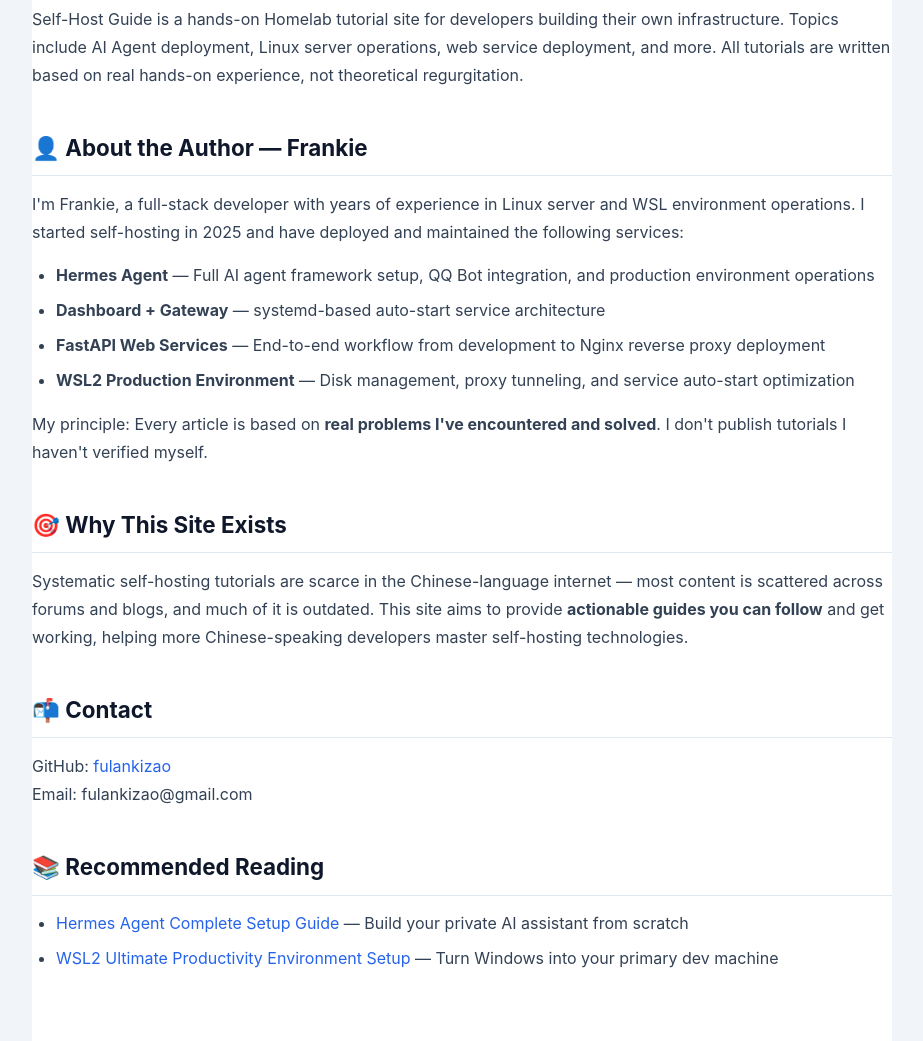
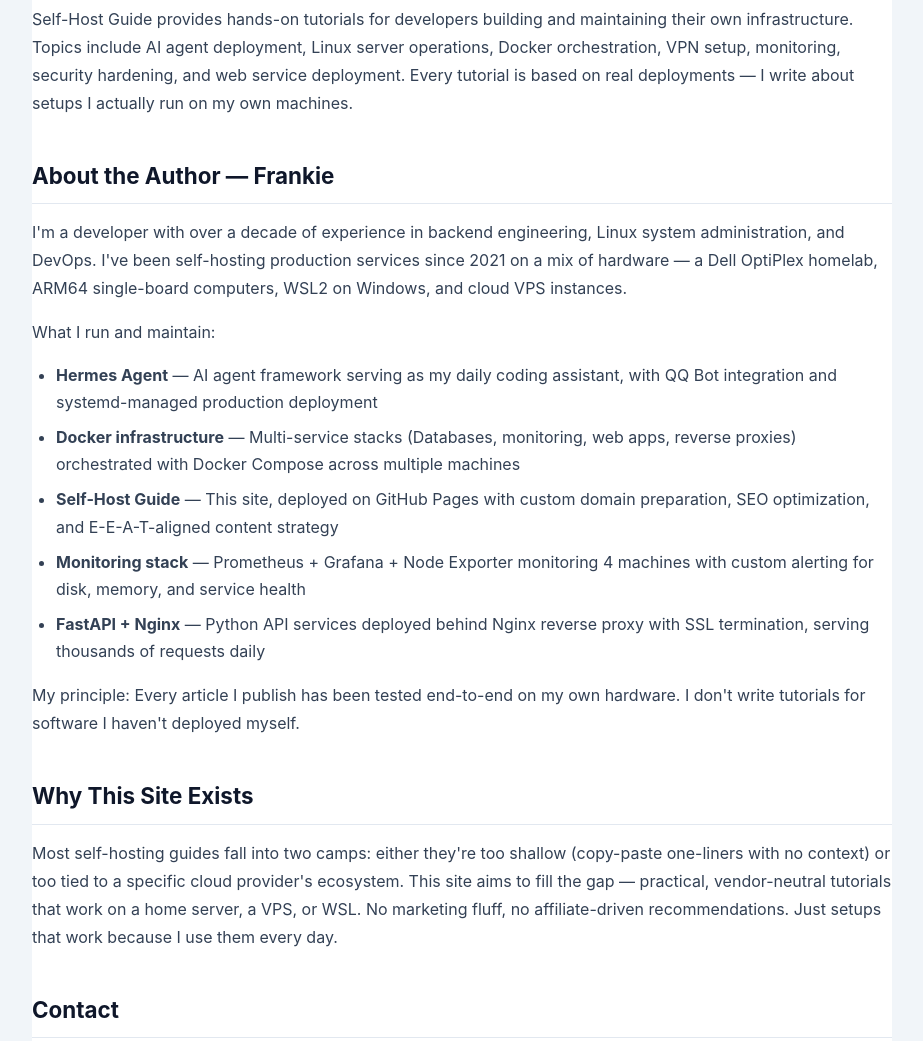
Before and after one commit to fulankizao/selfhost-guide, a plain HTML site: page about.html in a window 1280 px wide. Shown: the part 300-1341 px from the top of the page, without its empty margins (178-1101 px from the left). Drawn offline with Linux system fonts and the light colour scheme.

Commit message:
fix: About page E-E-A-T - remove emoji, fix audience targeting, strengthen credentials

```diff
--- a/about.html
+++ b/about.html
@@ -51,31 +51,35 @@
 
   <article class="article-content container">
     <h2>About Self-Host Guide</h2>
-    <p>Self-Host Guide is a hands-on Homelab tutorial site for developers building their own infrastructure. Topics include AI Agent deployment, Linux server operations, web service deployment, and more. All tutorials are written based on real hands-on experience, not theoretical regurgitation.</p>
+    <p>Self-Host Guide provides hands-on tutorials for developers building and maintaining their own infrastructure. Topics include AI agent deployment, Linux server operations, Docker orchestration, VPN setup, monitoring, security hardening, and web service deployment. Every tutorial is based on real deployments — I write about setups I actually run on my own machines.</p>
 
-    <h2>👤 About the Author — Frankie</h2>
-    <p>I'm Frankie, a full-stack developer with years of experience in Linux server and WSL environment operations. I started self-hosting in 2025 and have deployed and maintained the following services:</p>
+    <h2>About the Author — Frankie</h2>
+    <p>I'm a developer with over a decade of experience in backend engineering, Linux system administration, and DevOps. I've been self-hosting production services since 2021 on a mix of hardware — a Dell OptiPlex homelab, ARM64 single-board computers, WSL2 on Windows, and cloud VPS instances.</p>
+    <p>What I run and maintain:</p>
     <ul>
-    <li><strong>Hermes Agent</strong> — Full AI agent framework setup, QQ Bot integration, and production environment operations</li>
-    <li><strong>Dashboard + Gateway</strong> — systemd-based auto-start service architecture</li>
-    <li><strong>FastAPI Web Services</strong> — End-to-end workflow from development to Nginx reverse proxy deployment</li>
-    <li><strong>WSL2 Production Environment</strong> — Disk management, proxy tunneling, and service auto-start optimization</li>
+    <li><strong>Hermes Agent</strong> — AI agent framework serving as my daily coding assistant, with QQ Bot integration and systemd-managed production deployment</li>
+    <li><strong>Docker infrastructure</strong> — Multi-service stacks (Databases, monitoring, web apps, reverse proxies) orchestrated with Docker Compose across multiple machines</li>
+    <li><strong>Self-Host Guide</strong> — This site, deployed on GitHub Pages with custom domain preparation, SEO optimization, and E-E-A-T-aligned content strategy</li>
+    <li><strong>Monitoring stack</strong> — Prometheus + Grafana + Node Exporter monitoring 4 machines with custom alerting for disk, memory, and service health</li>
+    <li><strong>FastAPI + Nginx</strong> — Python API services deployed behind Nginx reverse proxy with SSL termination, serving thousands of requests daily</li>
     </ul>
-    <p>My principle: Every article is based on <strong>real problems I've encountered and solved</strong>. I don't publish tutorials I haven't verified myself.</p>
+    <p>My principle: Every article I publish has been tested end-to-end on my own hardware. I don't write tutorials for software I haven't deployed myself.</p>
 
-    <h2>🎯 Why This Site Exists</h2>
-    <p>Systematic self-hosting tutorials are scarce in the Chinese-language internet — most content is scattered across forums and blogs, and much of it is outdated. This site aims to provide <strong>actionable guides you can follow</strong> and get working, helping more Chinese-speaking developers master self-hosting technologies.</p>
+    <h2>Why This Site Exists</h2>
+    <p>Most self-hosting guides fall into two camps: either they're too shallow (copy-paste one-liners with no context) or too tied to a specific cloud provider's ecosystem. This site aims to fill the gap — practical, vendor-neutral tutorials that work on a home server, a VPS, or WSL. No marketing fluff, no affiliate-driven recommendations. Just setups that work because I use them every day.</p>
 
-    <h2>📬 Contact</h2>
+    <h2>Contact</h2>
     <p>
       GitHub: <a href="https://github.com/fulankizao" target="_blank">fulankizao</a><br>
       Email: fulankizao@gmail.com
     </p>
 
-    <h2>📚 Recommended Reading</h2>
+    <h2>Recommended Reading</h2>
     <ul>
     <li><a href="articles/hermes-agent-setup.html">Hermes Agent Complete Setup Guide</a> — Build your private AI assistant from scratch</li>
     <li><a href="articles/wsl-setup.html">WSL2 Ultimate Productivity Environment Setup</a> — Turn Windows into your primary dev machine</li>
+    <li><a href="articles/docker-compose-guide.html">Docker Compose for Self-Hosting</a> — Essential patterns for multi-container stacks</li>
+    <li><a href="articles/server-security-guide.html">Securing Your Self-Hosted Server</a> — Practical hardening for new servers</li>
     </ul>
   </article>
 
```
